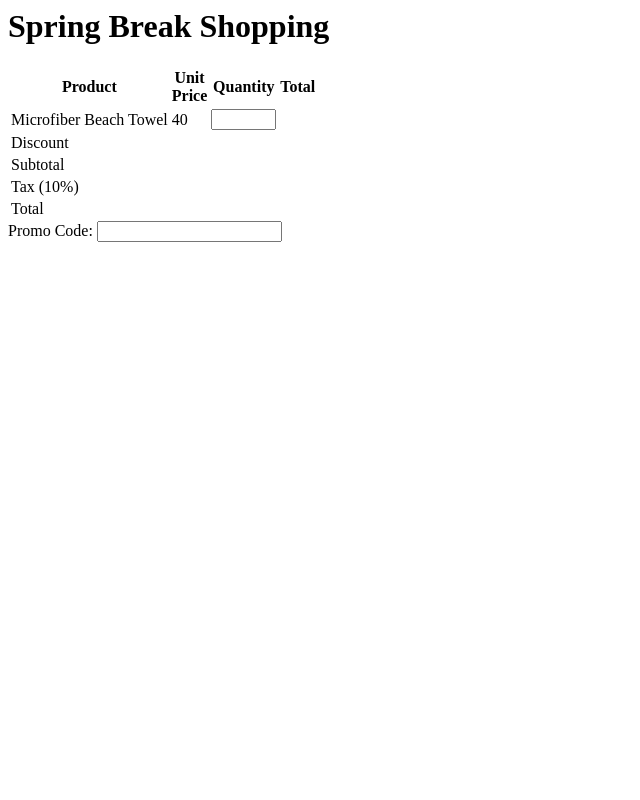
After one commit to Abel101/CST336, a PHP site: page /practice/p6/index.html in a window 1280 px wide. The commit adds this page. Shown: the whole page, without its empty margins (0-640 px from the left). Run offline with PHP 8.4, Linux system fonts and the light colour scheme.

Commit message:
updating pratice 6

```diff
--- a/labs/lab5/css/styles.css
+++ b/labs/lab5/css/styles.css
@@ -9,4 +9,7 @@ fieldset{
 }
 button{
     border-radius: 12px;
+    text-shadow:
+	0 0 3px #FF0000, 0 0 5px #0000FF;
+	background-color:   #e7e7e7;;
 }
--- /dev/null
+++ b/practice/p6/api/getRandomProduct.php
@@ -0,0 +1,35 @@
+<?php
+$Products = array();
+$ProductArray = array();
+
+$Products["iteam"]="Microfiber Beach Towel";
+$Products["price"] ="40";
+$Products["amount"] ="2";
+array_push($ProductArray,$Products);
+
+$Products["iteam"]="Flip-Flop Sandals";
+$Products["price"] ="30";
+$Products["amount"] ="5";
+array_push($ProductArray,$Products);
+
+$Products["iteam"]="Sunscreen 80SPF";
+$Products["price"] ="25";
+$Products["amount"] ="3";
+array_push($ProductArray,$Products);
+
+$Products["iteam"]="Plastic Flying Disc";
+$Products["price"] ="15";
+$Products["amount"] ="4";
+array_push($ProductArray,$Products);
+
+$Products["iteam"]="Beach Umbrella";
+$Products["price"] ="75";
+$Products["amount"] ="1";
+array_push($ProductArray,$Products);
+
+
+
+
+echo json_encode($ProductArray[rand(0,sizeof($ProductArray)-1)]);
+
+?>
--- /dev/null
+++ b/practice/p6/index.html
@@ -0,0 +1,110 @@
+<html>
+<head>
+    <title>Shopping Cart</title>
+    <script src="https://ajax.googleapis.com/ajax/libs/jquery/3.3.1/jquery.min.js"></script>
+
+     <script>
+   $(document).ready(function() {
+       $("#mess").change(function(){
+           $.ajax({
+
+                type: "GET",
+                url: "api/applyPromoCode.php",
+                dataType: "json",
+                data:{"promo": $("#mess").val()
+                },
+                success: function(data,status) {
+                if(data.available){
+                    $("#here").html("Promo here");
+                    $("#here").css("color","green");
+                    if(data.name === 'getFifty' || data.name === 'halfprice'){
+                        $("#discount").html("50%");
+                    }
+                }else{
+                    $("#here").html("Promo not herer");
+                    $("#here").css("color","red");
+                }
+
+                },
+                complete: function(data,status) {
+
+                }
+
+            });//ajax
+       })
+           $.ajax({
+
+                type: "GET",
+                url: "api/getRandomProduct.php",
+                dataType: "json",
+                success: function(data,status) {
+                $("#name").html(data.iteam);
+                $("#price").html(data.price);
+                },
+                complete: function(data,status) {
+
+                }
+
+            });//ajax
+       })
+
+
+    </script>
+</head>
+
+<body>
+    <h1> Spring Break Shopping  </h1>
+
+    <table>
+    <tr>
+        <th>Product</th>
+        <th>Unit <br> Price</th>
+        <th> Quantity </th>
+        <th>Total</th>
+    </tr>
+    <tr>
+        <td><span id="name"></span></td>
+        <td><span id= "price"</td>
+        <td><input type="text" size="5" id = "micro"></td>
+        <td id="t1"></td>
+    </tr>
+
+
+   <tr>
+        <td>Discount</td>
+        <td></td>
+        <td id ="discount"></td>
+        <td id="after"></td>
+    </tr>
+
+    <tr>
+        <td>Subtotal</td>
+        <td></td>
+        <td></td>
+        <td id="subtotal"></td>
+    </tr>
+
+    <tr>
+        <td>Tax (10%)</td>
+        <td></td>
+        <td></td>
+        <td id="tax"></td>
+    </tr>
+
+    <tr>
+        <td>Total</td>
+        <td></td>
+        <td></td>
+        <td id="total"></td>
+    </tr>
+
+    </table>
+
+    Promo Code: <input type ="text" name="promo" id="mess"><span id= "here"></span>
+    <br><br>
+
+
+
+
+</body>
+</html>
```
Also changed, not shown: practice/p6/api/applyPromoCode.php (added, +16 -0 lines), 1 other file.
